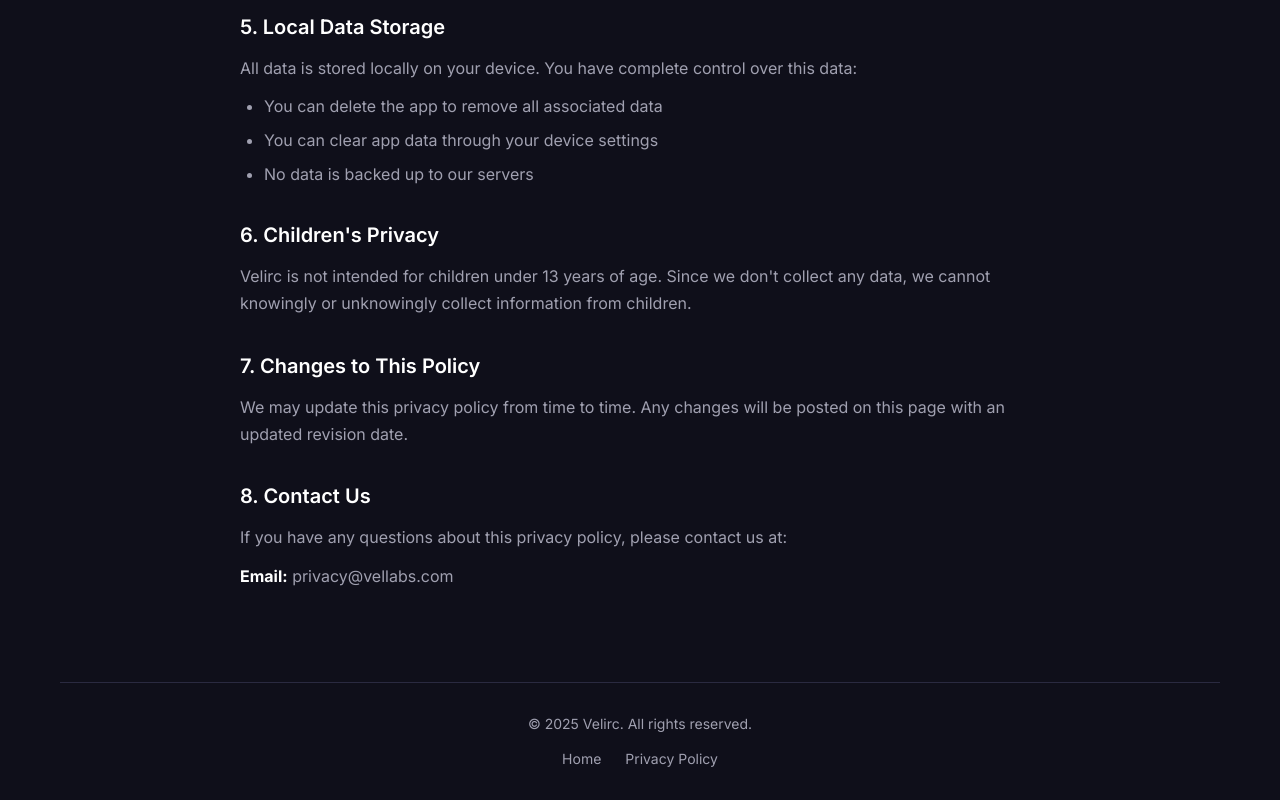
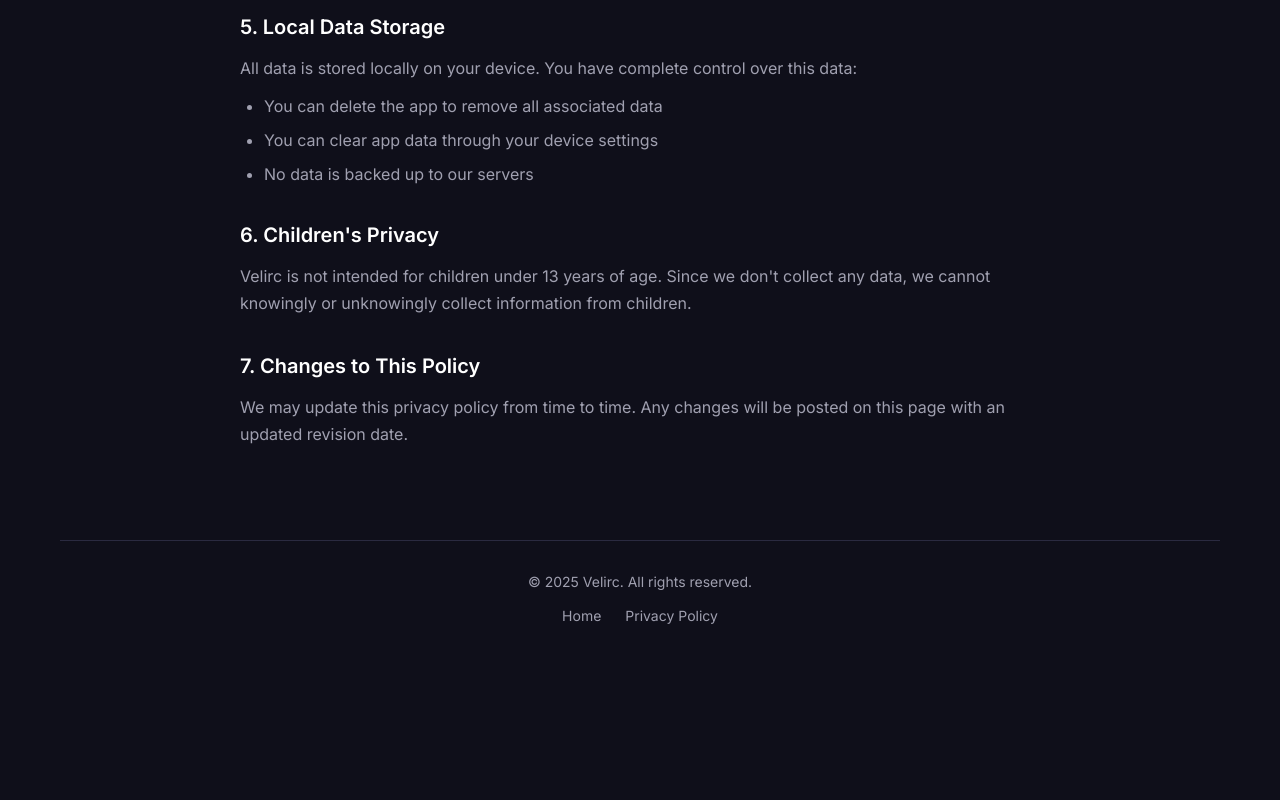
Before and after one commit to Vellabs/velirc-page, a plain HTML site: page privacy.html in a window 1280 px wide. Shown: the part 1180-1980 px from the top of the page. After the commit the page ends 1838 px from the top, so only its background shows below. Drawn offline with Linux system fonts and the light colour scheme.

```diff
--- a/privacy.html
+++ b/privacy.html
@@ -89,12 +89,6 @@
                     <p>We may update this privacy policy from time to time. Any changes will be posted on this page with
                         an updated revision date.</p>
                 </div>
-
-                <div class="legal-section">
-                    <h3>8. Contact Us</h3>
-                    <p>If you have any questions about this privacy policy, please contact us at:</p>
-                    <p><strong>Email:</strong> privacy@vellabs.com</p>
-                </div>
             </section>
         </main>
 
```
